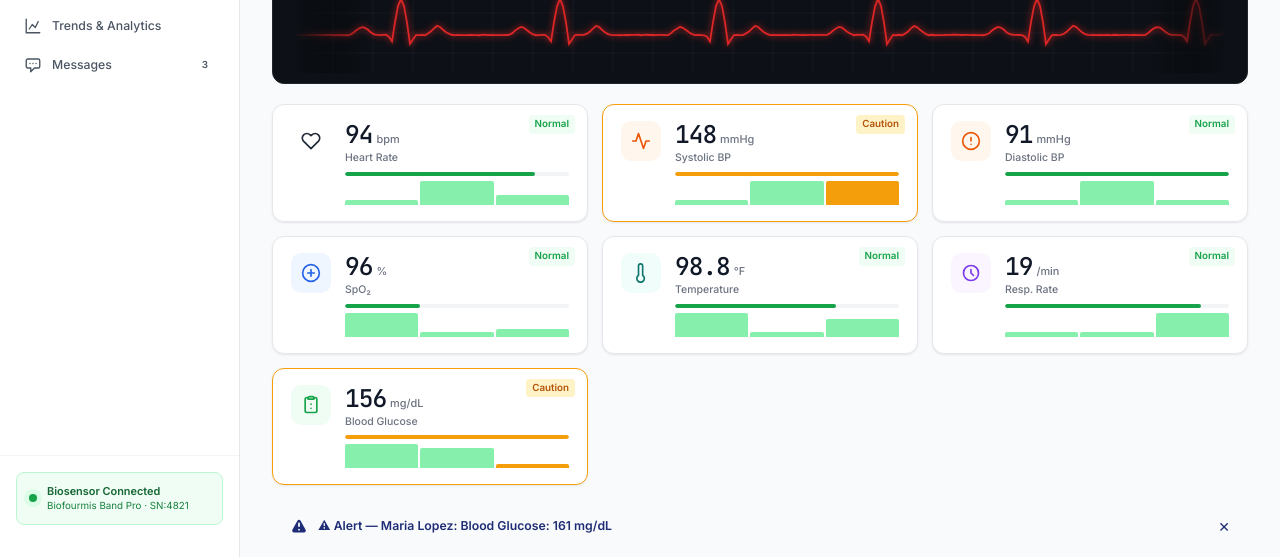
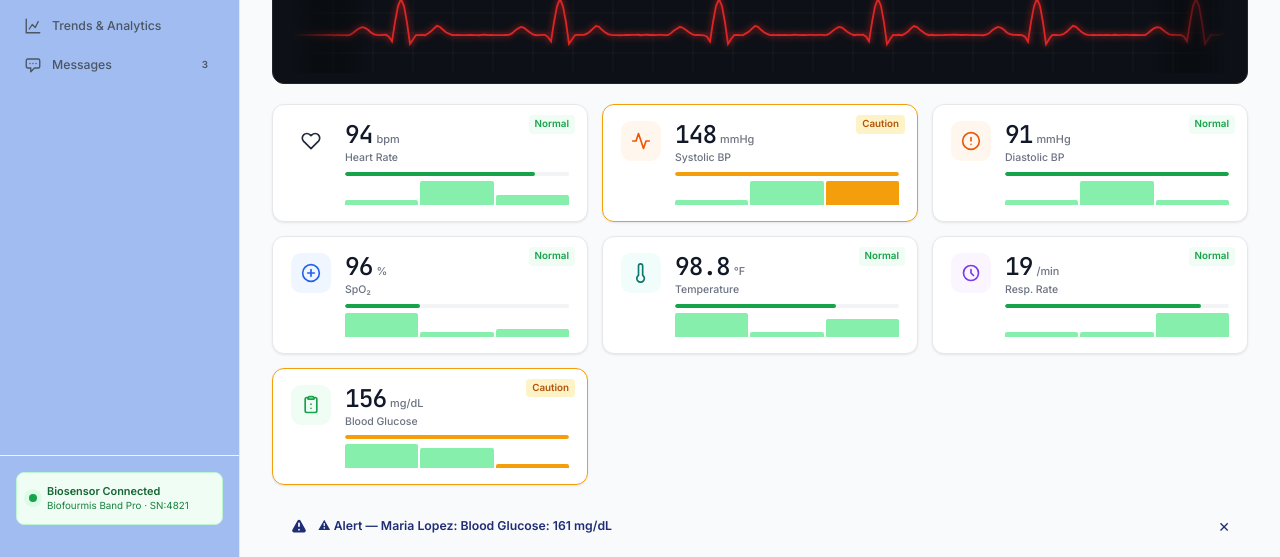
Before and after one commit to tlynn07/biofourmis-biotech-LHS, a plain HTML site: page index.html in a window 1280 px wide. Shown: the part 243-800 px from the top of the page. Drawn offline with nearby package versions, Linux system fonts and the light colour scheme.

```diff
--- a/style.css
+++ b/style.css
@@ -249,7 +249,7 @@
    =========================== */
 .sidebar {
   width: var(--sidebar-w);
-  background: #fff;
+  background: #a0bcf0;
   border-right: 1px solid var(--gray-200);
   display: flex;
   flex-direction: column;
```
